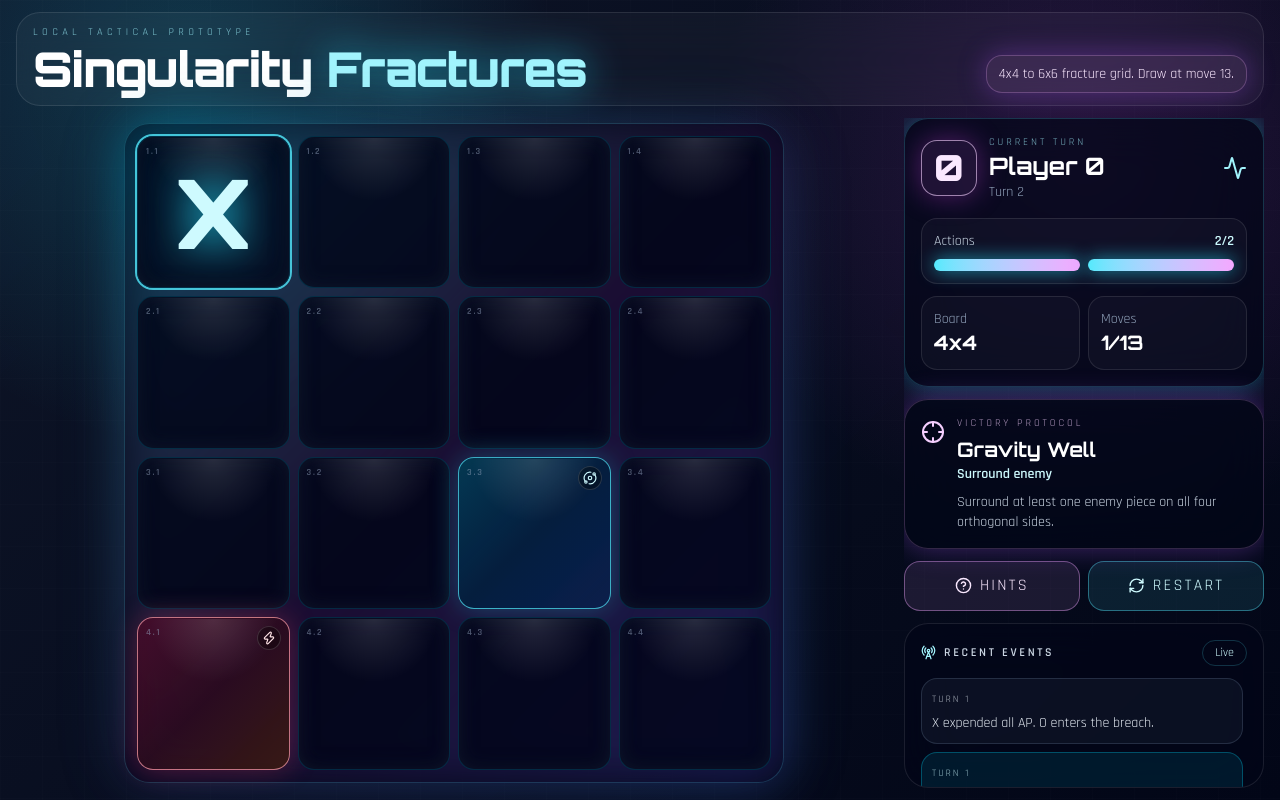
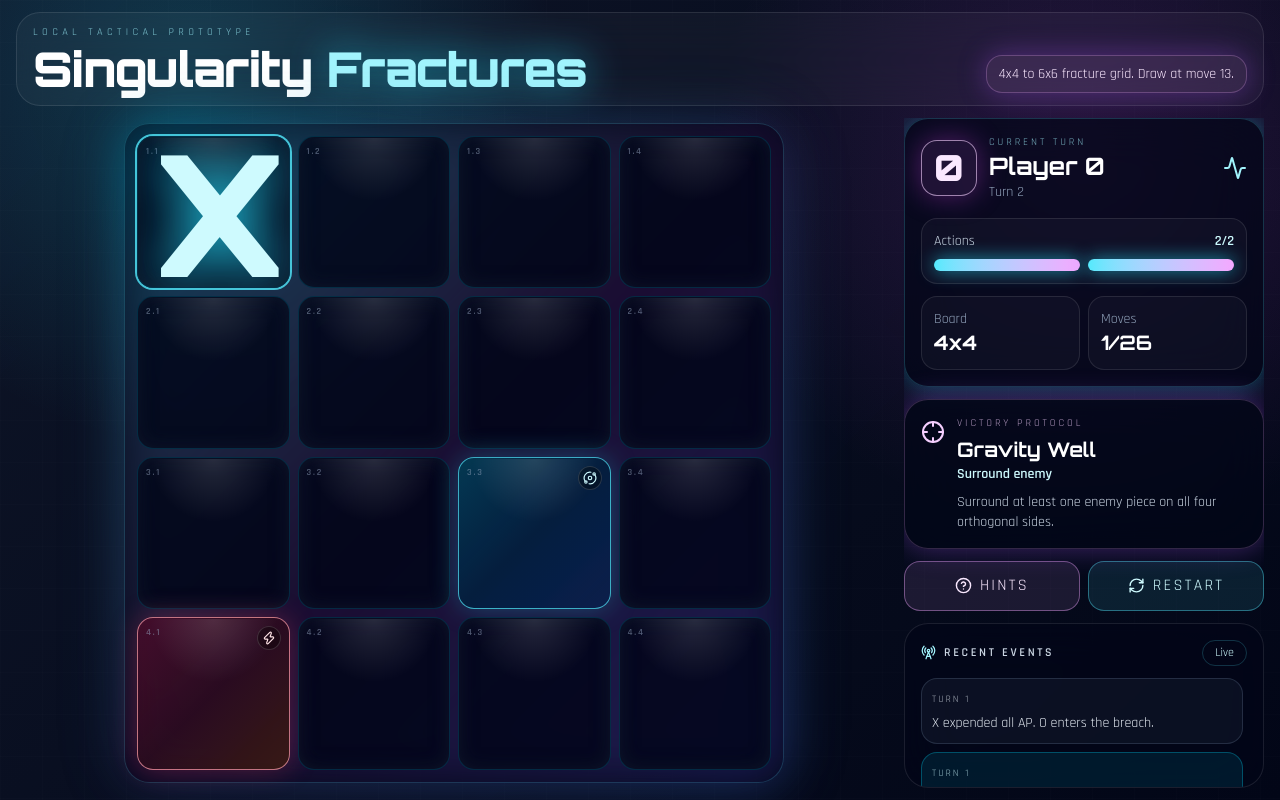
Before and after one commit to Chewapcheche/singularity, a React (Vite) app: page / in a window 1280 px wide. Both pictures are taken after a click on the button "1.1". Built offline with nearby package versions, Linux system fonts and the light colour scheme.

Commit message:
Adjust draw limit and piece scale
Co-authored-by: Chewapcheche <Chewapcheche@users.noreply.github.com>

```diff
--- a/src/components/BoardCell.tsx
+++ b/src/components/BoardCell.tsx
@@ -37,7 +37,7 @@ export function BoardCell({ cell, isSelected, isValidMove, currentPlayer, onSele
       onClick={() => onSelect(cell.id)}
       onDragStart={(event) => event.preventDefault()}
       className={[
-        'group relative aspect-square min-h-0 overflow-hidden rounded-xl border bg-slate-950/80 transition duration-200 ease-out sm:rounded-2xl',
+        'group relative aspect-square min-h-0 overflow-hidden rounded-xl border bg-slate-950/80 transition duration-200 ease-out [container-type:inline-size] sm:rounded-2xl',
         'hover:-translate-y-0.5 hover:border-cyan-300/80 hover:shadow-neon focus:outline-none focus:ring-2 focus:ring-cyan-300/80',
         cell.anomaly
           ? `bg-gradient-to-br ${anomalyClasses[cell.anomaly.type]}`
@@ -67,7 +67,7 @@ export function BoardCell({ cell, isSelected, isValidMove, currentPlayer, onSele
       {cell.piece && (
         <span
           className={[
-            'relative z-10 flex h-full items-center justify-center font-display text-[clamp(2.4rem,12vmin,6.2rem)] font-black leading-none',
+            'pointer-events-none absolute inset-0 z-10 flex select-none items-center justify-center font-display text-[92cqw] font-black leading-none tracking-[-0.08em] scale-x-[1.18] scale-y-[1.22]',
             cell.piece === 'X'
               ? 'text-cyan-100 drop-shadow-[0_0_22px_rgba(34,211,238,1)]'
               : 'text-fuchsia-100 drop-shadow-[0_0_22px_rgba(217,70,239,1)]',
--- a/src/types.ts
+++ b/src/types.ts
@@ -4,7 +4,7 @@ export const MID_BOARD_SIZE = 5;
 export const FINAL_BOARD_SIZE = 6;
 export const FIRST_EXPANSION_MOVE = 4;
 export const SECOND_EXPANSION_MOVE = 7;
-export const DRAW_MOVE_LIMIT = 13;
+export const DRAW_MOVE_LIMIT = 26;
 export const OPENING_TURN_ACTION_POINTS = 1;
 export const STANDARD_TURN_ACTION_POINTS = 2;
 
```
